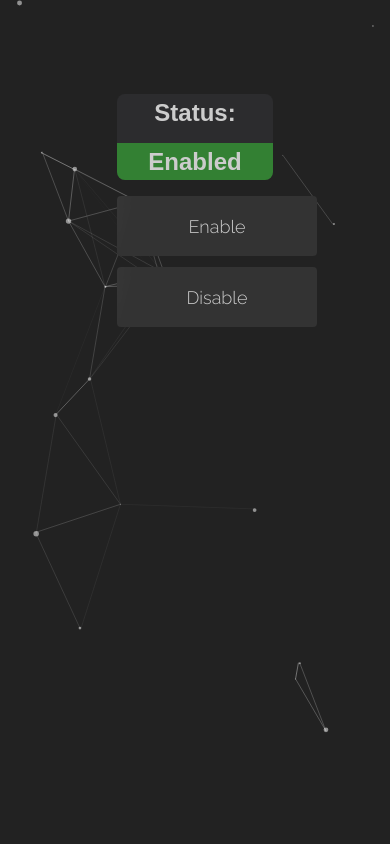
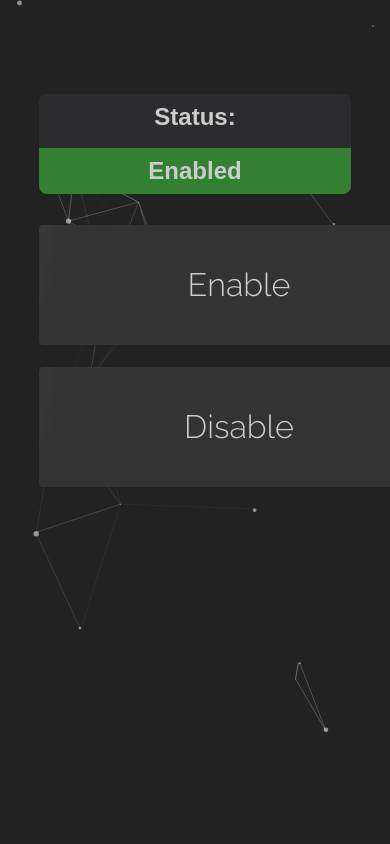
Before and after one commit to GrantBirki/dark-flask, a Flask app: page /button in a window 390 px wide; the page is wider, and only the part inside the window is pictured. Run offline with Flask 2, Linux system fonts and the light colour scheme.

Commit message:
update css

```diff
--- a/app/static/css/button.css
+++ b/app/static/css/button.css
@@ -4,20 +4,6 @@
 }
 .dark-button-2 {
 	transform: translateX(0%) translateY(0%);
-}
-@media only screen and (max-width: 1024px) {
-	.dark-button-1 {
-		display: block;
-		margin-top: 10%;
-		margin-left: auto;
-    	margin-right: auto;
-	}
-	.dark-button-2 {
-		display: block;
-		margin-top: 7%;
-		margin-left: auto;
-    	margin-right: auto;
-	}
 }
 .dark-button {
 	background: #333;
@@ -78,3 +64,27 @@
 	opacity: 1;
 	transition: 0.7s;
 }
+
+/* All media screens below */
+
+@media only screen and (max-width: 1024px) {
+	.dark-button-1 {
+		display: block;
+		margin-top: 10%;
+		margin-left: auto;
+    	margin-right: auto;
+	}
+	.dark-button-2 {
+		display: block;
+		margin-top: 7%;
+		margin-left: auto;
+    	margin-right: auto;
+	}
+	.dark-button {
+		width: 400px;
+		height: 120px;
+	}
+	.button-text {
+		font-size: 1.8em;
+	}
+}
--- a/app/static/css/main.css
+++ b/app/static/css/main.css
@@ -26,7 +26,7 @@
     text-align: center;
     align-content: center;
     width: 100%;
-    padding-top: 20%;
+    margin-top: 20%;
     margin-left: auto;
     margin-right: auto;
 }
@@ -47,3 +47,29 @@
     margin-top: 2%;
     margin-bottom: 2%;
 }
+
+/* All media screens below */
+
+@media only screen and (max-width: 1024px) {
+	.dark-button-1 {
+		display: block;
+		margin-top: 10%;
+		margin-left: auto;
+    	margin-right: auto;
+	}
+	.dark-button-2 {
+		display: block;
+		margin-top: 7%;
+		margin-left: auto;
+    	margin-right: auto;
+	}
+    .box-main {
+        width: 80%;
+    }
+    .rounded-box {
+        width: 80%;
+    }
+    p {
+        font-size: large;
+    }
+}
--- a/app/templates/button.html
+++ b/app/templates/button.html
@@ -15,8 +15,8 @@
             <h1 class="ok-lower info-lower info-upper" id="main-status">Enabled</h2>
         </div>
         <div class="box-main">
-            <button class="dark-button dark-button-1 ok" id="enable">Enable</button>
-            <button class="dark-button dark-button-2 error" id="disable">Disable</button>
+            <button class="dark-button dark-button-1 ok" id="enable"><span class="button-text">Enable</span></button>
+            <button class="dark-button dark-button-2 error" id="disable"><span class="button-text">Disable</span></button>
         </div>
     </div>
 {% endblock %}
```
